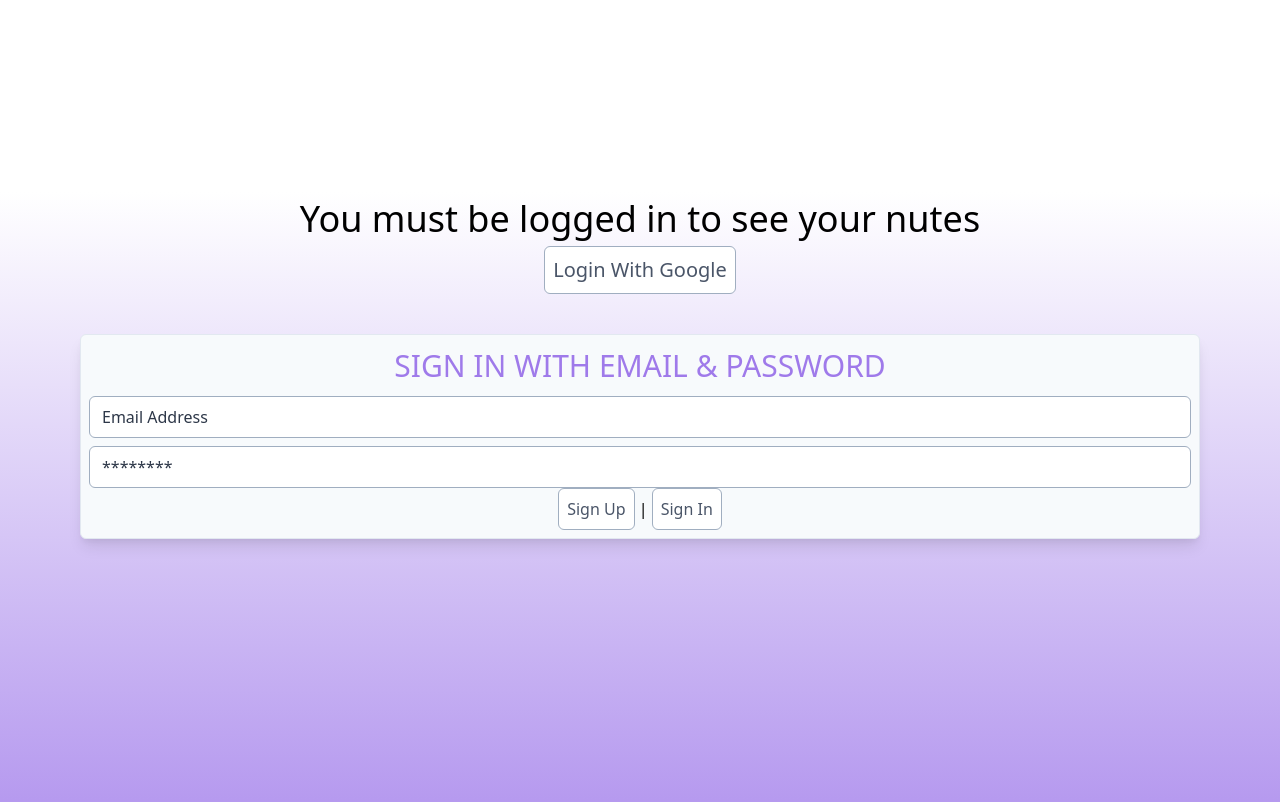
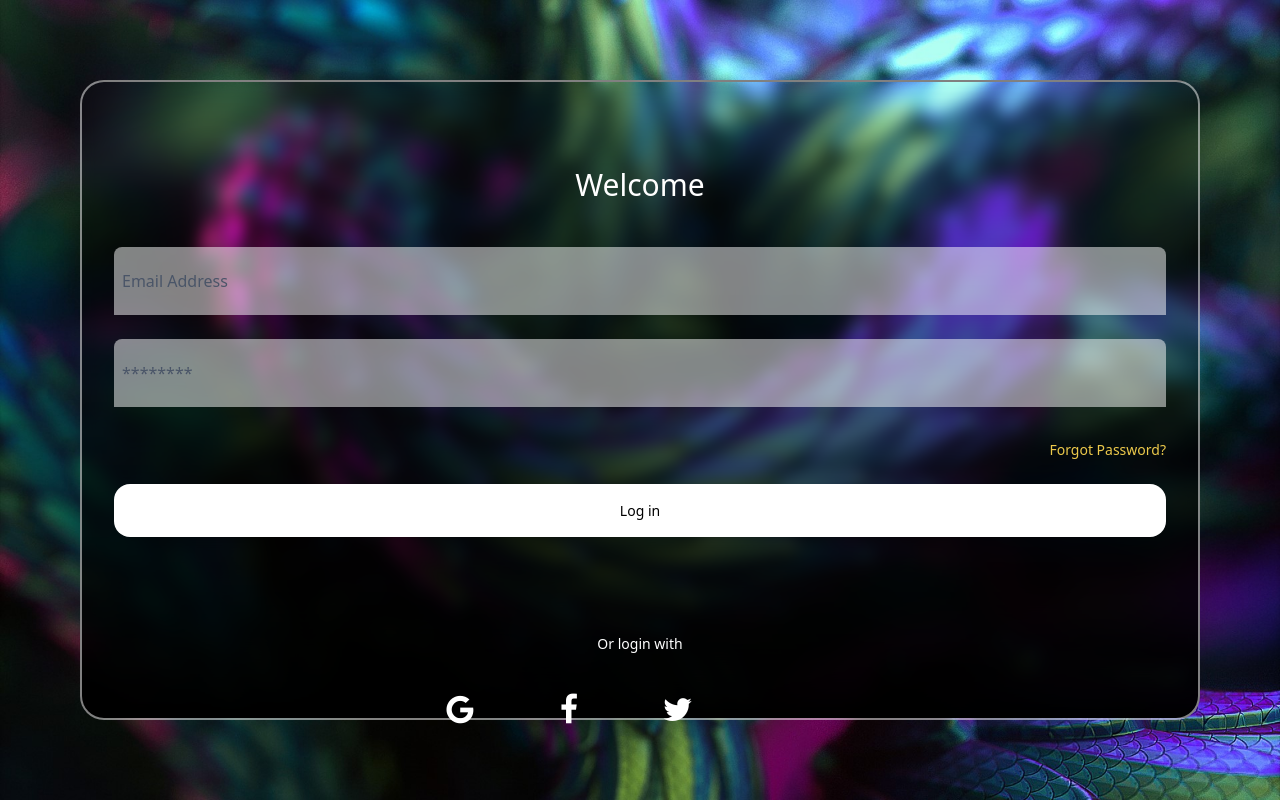
Before and after one commit to en1tan/deep-nute, a React (Create React App) app: page / in a window 1280 px wide. Shown: the top 802 px of the page. Built offline with nearby package versions, Linux system fonts and the light colour scheme; no server answers; a web font is replaced by a local one.

Commit message:
Refined the login page

```diff
--- a/src/App.js
+++ b/src/App.js
@@ -1,8 +1,8 @@
 import { Transition } from "@headlessui/react";
 import React, { Component } from "react";
 import AddNute from "./components/add-nute";
-import EmailPasswordLogin from "./components/email-password-login";
 import ListNutes from "./components/list-nutes";
+import Login from "./components/login";
 import { Navbar } from './components/navbar';
 import {auth, provider} from './firebase';
 
@@ -70,12 +70,13 @@ class App extends Component {
             )}
             </Transition>
           :
-          <div className="mt-48 w-full h-screen align-middle text-center bg-gradient-to-b from-white to-purple-500">
-            <p className="text-4xl">You must be logged in to see your nutes</p>
-            <button className="text-xl p-2 w-auto bg-white text-gray-700 border border-0 border-gray-500 hover:border-2 hover:border-white hover:bg-gray-700 hover:text-white rounded rounded-md" onClick={this.login}>Login With Google</button>
-            <br />
-            <EmailPasswordLogin />
-            </div>
+        <Login />
+          //<div className="mt-48 w-full h-screen align-middle text-center bg-gradient-to-b from-white to-purple-500">
+            //<p className="text-4xl">You must be logged in to see your nutes</p>
+            //<button className="text-xl p-2 w-auto bg-white text-gray-700 border border-0 border-gray-500 hover:border-2 hover:border-white hover:bg-gray-700 hover:text-white rounded rounded-md" onClick={this.login}>Login With Google</button>
+            //<br />
+           // <EmailPasswordLogin />
+          //  </div>
       }
       </div>
     )
--- /dev/null
+++ b/src/assets/css/login.css
@@ -0,0 +1,12 @@
+.login-page-bg {
+    background-image: url(../images/login-bg.jpg);
+    background-position: center;
+    background-size: cover;
+    background-repeat: no-repeat;
+}
+
+.login-page-bg .blur-bg{
+    /* filter: blur(8px);
+    -webkit-filter: blur(8px); */
+    backdrop-filter: blur(8px);
+}
--- /dev/null
+++ b/src/components/login.js
@@ -0,0 +1,84 @@
+import React from 'react';
+import { Component } from 'react';
+import '../assets/css/login.css';
+import { auth, provider } from '../firebase';
+
+export default class Login extends Component {
+
+    constructor(props) {
+    super(props)
+    this.state = {
+      email: '',
+        password: '',
+        user: null,
+        userId: ''
+    }
+    this.handleChange = this.handleChange.bind(this);
+        this.handleSubmit = this.handleSubmit.bind(this);
+        this.googleSignIn = this.googleSignIn.bind(this);
+  }
+
+
+    handleChange(e) {
+    this.setState({
+      [e.target.name]: e.target.value
+    });
+    }
+
+    handleSubmit(e) {
+    e.preventDefault();
+    auth.createUserWithEmailAndPassword(this.state.email, this.state.password)
+      .then((result) => {
+        const user = result.user;
+        this.setState({ user, userId: user.uid });
+      }).catch((error) => {
+          if (error.code.split('/')[1] === 'email-already-in-use') {
+              auth.signInWithEmailAndPassword(this.state.email, this.state.password).then((result) => {
+                  const user = result.user;
+        this.setState({ user, userId: user.uid });
+              })
+          }
+      })
+    }
+
+    // Google SignIn
+    googleSignIn() {
+        auth.signInWithPopup(provider)
+            .then((result) => {
+                const user = result.user;
+                this.setState({ user, userId: user.uid });
+            });
+    }
+
+    render() {
+        return (
+            <div className="h-full login-page-bg p-10 md:p-6 lg:p-20 text-center m-auto">
+                <div className="blur-bg h-full p-12 px-8 rounded-3xl border-2 border-white border-opacity-50 pt-20 bg-gradient-to-b from-transparent to-black">
+                    <h1 className="text-white text-3xl">Welcome</h1>
+                    <div className="mt-10">
+                        <form onSubmit={this.handleSubmit}>
+                            <input type="email" className="mb-6 py-4 lg:py-6 leading-tight w-full rounded-t-lg bg-white placeholder-gray-700 bg-opacity-50 hover:shadow-outline hover:outline-black px-2 focus:shadow-outline focus:outline-white" placeholder="Email Address" value={this.state.email} onChange={this.handleChange} />
+                            <input type="password" className="mb-8 py-4 lg:py-6 leading-tight w-full rounded-t-lg bg-white placeholder-gray-700 bg-opacity-50 hover:shadow-outline hover:outline-black px-2 focus:shadow-outline focus:outline-white" placeholder="********" value={this.state.password} onChange={this.handleChange}/>
+                            <button className="mb-6 inline-block align-baseline font-medium text-sm hover:text-yellow-200 text-yellow-500 float-right">Forgot Password?</button>
+                            <button className="mb-24 w-full px-2 py-4 bg-white rounded-2xl hover:bg-blue-600 hover:text-white text-sm shadow-lg">
+                                Log in
+                        </button>
+                            {/* <p className="mb-16 inline-block align-baseline font-medium text-sm text-white">
+                            Don't have an account?&nbsp;
+                            <a href="#" className="hover:text-yellow-200 text-yellow-500">Create New</a>
+                        </p> */}
+                            <p className="mb-10 inline-block lg:block align-baseline font-medium text-sm text-white">
+                                Or login with
+                        </p>
+                            <div className="grid grid-cols-3 lg:grid-cols-6 mr-0 lg:ml-64">
+                                <button onClick={this.googleSignIn} className="text-white hover:text-green-700 -mr-12"><i className="fa fa-google fa-2x"></i> </button>
+                                <div className="text-white hover:text-blue-700"><i className="fa fa-facebook fa-2x"></i></div>
+                                <div className="text-white hover:text-blue-200 -ml-12"><i className="fa fa-twitter fa-2x"></i></div>
+                            </div>
+                        </form>
+                    </div>
+                </div>
+            </div>
+        );
+    }
+}
```
Also changed, not shown: src/assets/images/login-bg.jpg (added).
